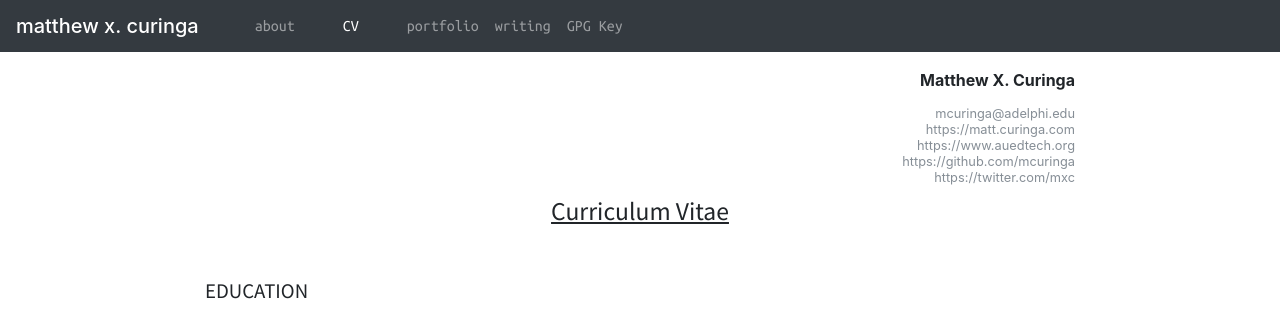
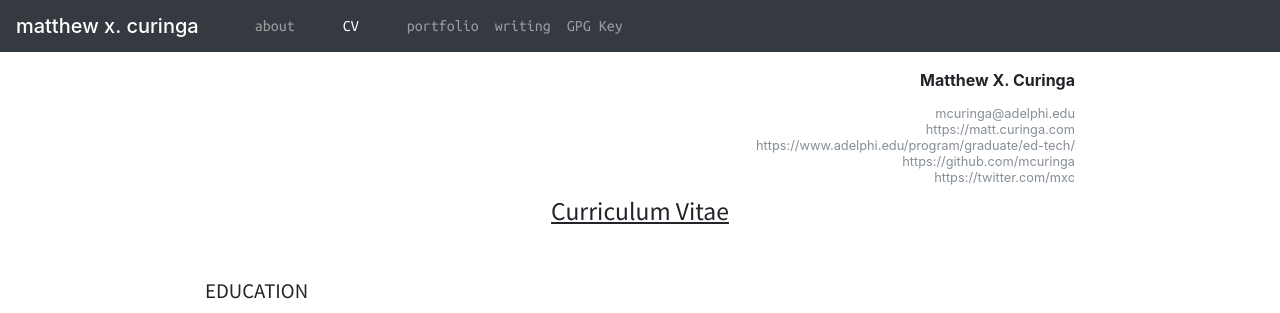
Before and after one commit to mcuringa/mcuringa.github.com, a Jekyll site: the page built from cv.md, in a window 1280 px wide and 900 px high. Shown: the top 313 px of the window. Built offline with Jekyll 4.4.1, drawn with Linux system fonts in a browser that asks for light colours; nearby versions of some CDN libraries.

Commit message:
updated adelphi link in cv header

```diff
--- a/cv.md
+++ b/cv.md
@@ -17,7 +17,7 @@ order: 20
 <div class="contact text-right text-muted">
   <a href="mailto:mcuringa@adelphi.edu" class="text-muted">mcuringa@adelphi.edu</a><br>
   <a href="https://matt.curinga.com" title="go to the personal website of matt curinga" class="text-muted">https://matt.curinga.com</a><br>
-  <a href="https://www.auedtech.org" title="go to the adelphi ed tech program website" class="text-muted">https://www.auedtech.org</a><br>
+  <a href="https://www.adelphi.edu/program/graduate/ed-tech/" title="go to the adelphi ed tech program website" class="text-muted">https://www.adelphi.edu/program/graduate/ed-tech/</a><br>
   <a href="https://github.com/mcuringa" title="github repos" class="text-muted">https://github.com/mcuringa</a><br>
   <a href="https://twitter.com/mxc" title="infrequent tweets" class="text-muted">https://twitter.com/mxc</a>
 </div>
```
